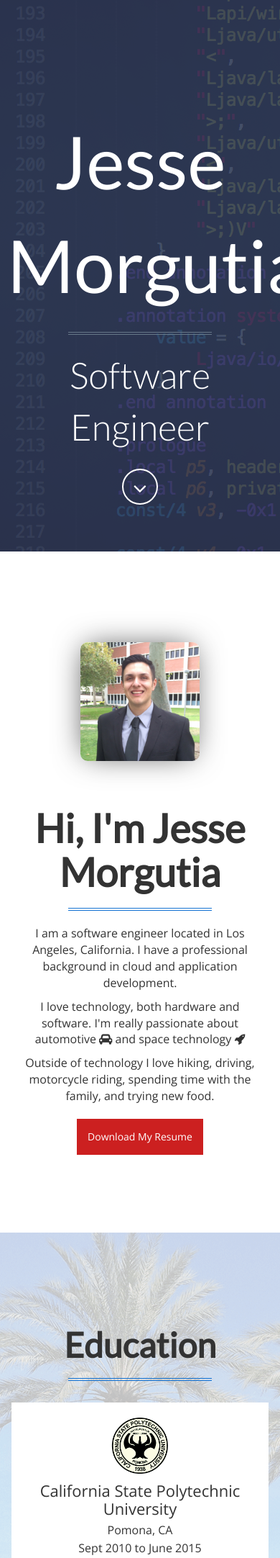
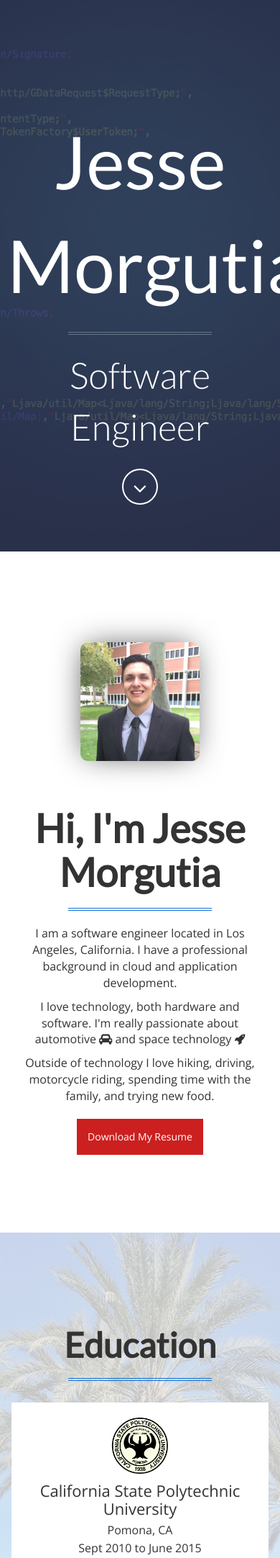
Before and after one commit to jvmorgutia/jvmorgutia.github.io, a PHP site: page / in a window 390 px wide; the page is wider, and only the part inside the window is pictured. Shown: the part 78-2242 px from the top of that part at 72% size. Run offline with PHP 8.4, Linux system fonts and the light colour scheme.

Commit message:
Changes to mobile.

```diff
--- a/css/main.css
+++ b/css/main.css
@@ -410,8 +410,9 @@ footer ul li a {
 }
 
 #hero, #education, #projects{
-  background-size: auto;
+  background-size: cover;
   background-attachment: scroll;
+  background-position: center center;
 }
 
 #about-image{
```
